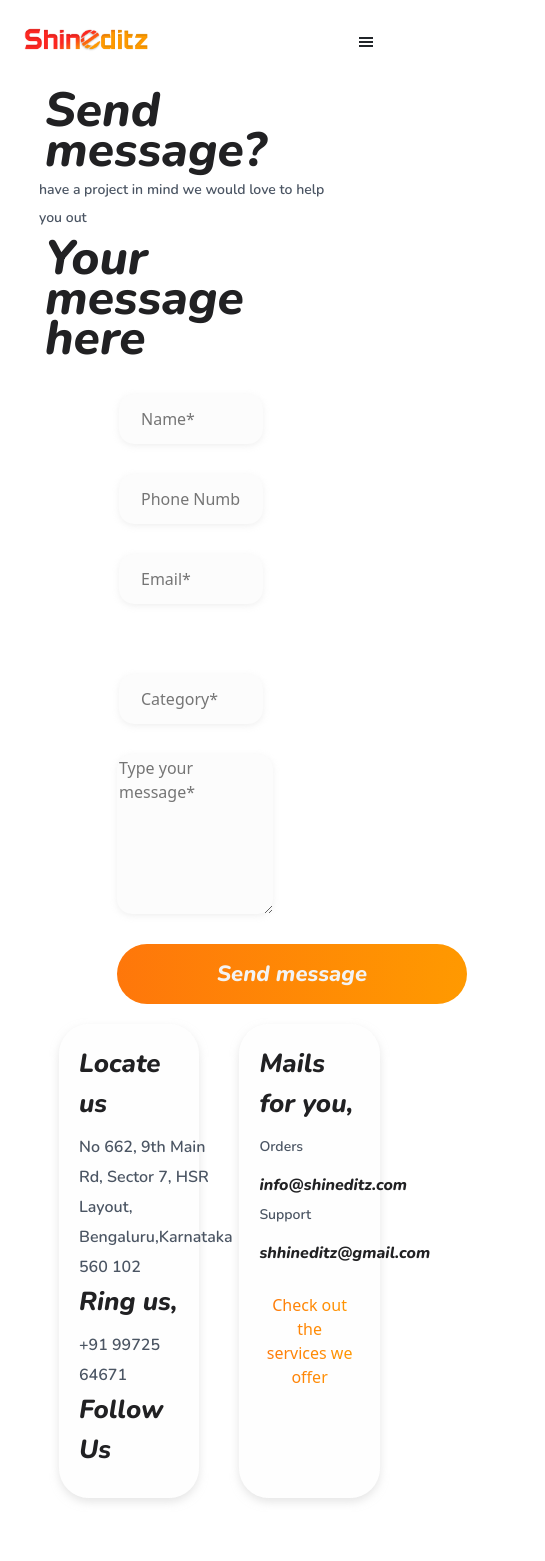
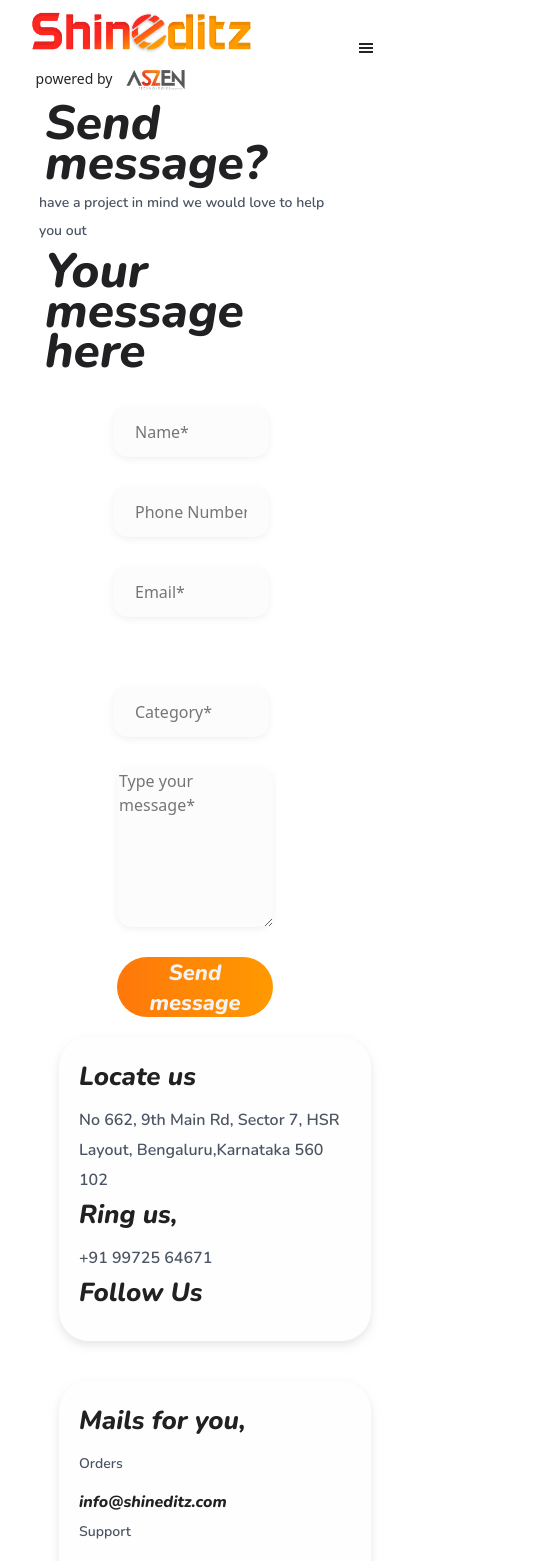
Before and after one commit to Nirmalnio/Shineditz, a React (Create React App) app: page /contact in a window 390 px wide. Shown: the top 1561 px of the page, 545 px wide, since content can reach past the window. Before the commit the page ends 1528 px from the top, so only its background shows below. Built offline with nearby package versions, Linux system fonts and the light colour scheme.

Commit message:
header/footer Aszen logo

```diff
--- a/package.json
+++ b/package.json
@@ -14,8 +14,9 @@
     "react-bootstrap": "^2.7.2",
     "react-dom": "^18.2.0",
     "react-icons": "^4.8.0",
+    "react-responsive": "^9.0.2",
     "react-router-dom": "^6.9.0",
-    "react-scripts": "5.0.1",
+    "react-scripts": "^5.0.1",
     "web-vitals": "^2.1.4"
   },
   "scripts": {
--- a/src/Components/Footer/Footer.css
+++ b/src/Components/Footer/Footer.css
@@ -1,16 +1,18 @@
-.footermaindiv{
+.footermaindiv {
     /* position: sticky;
     bottom: 0; */
     background: #fff;
     padding: 40px 60px;
 }
-.footerinside{
+
+.footerinside {
     display: flex;
     justify-content: space-between;
     align-items: flex-start;
 }
 
-.footerlogotxt{
+.footerlogotxt {
+    padding-left: 15px;
     font-family: 'Nunito';
     font-style: normal;
     font-weight: 500;
@@ -23,23 +25,25 @@ line-height: 28px;
 
     color: #4B5563;
 }
-.footerlogo{
+
+.footerlogo {
     width: 190px;
     height: auto;
 }
 
-.footeroptions{
+.footeroptions {
     display: flex;
     justify-content: space-between;
     width: 50vw;
 }
 
-.footeroptions div{
+.footeroptions div {
 
     display: flex;
     flex-direction: column;
     align-items: center;
 }
+
 .footeroptions div span {
     font-family: 'Nunito';
     font-style: normal;
@@ -47,29 +51,31 @@ font-weight: 500;
     font-size: 18px;
     line-height: 25px;
     color: #4B5563;
-margin:  2vh 0;
+    margin: 2vh 0;
     text-align: start;
 }
 
-.footerbtm{
-    border-top:  0.8px solid rgba(75, 85, 99, 0.3);
+.footerbtm {
+    border-top: 0.8px solid rgba(75, 85, 99, 0.3);
     display: flex;
     justify-content: space-between;
     padding: 12px;
 }
 
-@media screen and (max-width: 680px){
- .footerinside{
+@media screen and (max-width: 680px) {
+    .footerinside {
         display: flex;
         flex-direction: column;
         align-items: center;
     }
- .footeroptions{
+
+    .footeroptions {
         display: flex;
         flex-direction: column;
         align-items: center;
     }
- .footeroptions div{
+
+    .footeroptions div {
         margin: 2vh 0px;
     }
 
--- a/src/Components/Footer/Footer.jsx
+++ b/src/Components/Footer/Footer.jsx
@@ -1,5 +1,6 @@
 import React from 'react'
 import Logo from '../../Assets/Images/Shine Logo 3.jpg'
+import AszenLogo from '../../Assets/Images/Aszen Logo 1.jpg'
 import { Link } from 'react-router-dom'
 import "./Footer.css"
 function Footer() {
@@ -10,6 +11,9 @@ function Footer() {
            <div>
                 <img src={Logo} alt="" className='footerlogo'/> <br />
                 <span className='footerlogotxt'>Enhancing photo images</span>
+               <div style={{padding:"20px"}}> <small >powered by <img src={AszenLogo} className='AszenLogo' alt="Aszentech"/> </small>
+
+           </div>
            </div>
 
            <div className='footeroptions'>
--- a/src/Components/Head/Header.css
+++ b/src/Components/Head/Header.css
@@ -12,8 +12,12 @@
 }
 
 .headerlogo{
-   width: 140px;
+   width: 250px;
    height: auto;
+}
+.AszenLogo{
+   width:30%;
+   height:auto;
 }
 .headermenu ul {
    display: flex;
--- a/src/Components/Head/Header.jsx
+++ b/src/Components/Head/Header.jsx
@@ -1,6 +1,7 @@
 import React from 'react'
 import "./Header.css"
 import Logo from '../../Assets/Images/Shine Logo 3.jpg'
+import AszenLogo from '../../Assets/Images/Aszen Logo 1.jpg'
 import { Link } from 'react-router-dom'
 import Offcanvas from 'react-bootstrap/Offcanvas';
 import {menuicon} from "../../Assets/icon"
@@ -24,7 +25,8 @@ function Header() {
     <>
     <div className='headerDiv'>
         <div>
-           <Link to="/"> <img src={Logo} alt="Shineditz" className='headerlogo' /></Link>
+           <Link to="/"> <img src={Logo} alt="Shineditz" className='headerlogo' /></Link><br/>
+           <small style={{padding:"20px"}} >powered by <img src={AszenLogo} className='AszenLogo' alt="Aszentech"/> </small>
         </div>
         <div className='headermenu'>
             <ul>
--- a/src/pages/contact/contact.css
+++ b/src/pages/contact/contact.css
@@ -57,7 +57,7 @@
     background: #FCFCFC;
     box-shadow: 0px 2px 6px rgba(205, 205, 205, 0.3);
     border-radius: 15px;
-    width: -webkit-fill-available;
+    width: 100%;
     height: 50px;
     border-color: transparent;
     margin: 10px 10px 20px 2px;
@@ -82,12 +82,12 @@
     border-radius: 15px;
 }
 
-.button1 {
+.contactbutton {
     margin:0 25%;
     background: radial-gradient(293.15% 5244.37% at 100% 121.13%, #FF9A00 0%, #FD331F 100%)
         /* warning: gradient uses a rotation that is not supported by CSS and may not behave as expected */
     ;
-    width: 555px;
+    width: 50%;
     height: 60px;
     border:none;
     border-radius: 30px;
@@ -103,7 +103,7 @@
 }
 
 .contactcard{
-    width:45%;
+    width:100%;
     margin:20px;
     padding: 20px;;
     background: rgba(252, 252, 252, 0.4);
@@ -118,6 +118,10 @@ border-radius: 30px;
     justify-content: space-between;
 
 }
+@media screen and (max-width: 860px){
+    .carddisplay{
+      flex-direction: column;
+    }}
 
 .cardh6{
 
--- a/src/pages/contact/contact.jsx
+++ b/src/pages/contact/contact.jsx
@@ -79,7 +79,7 @@ function Contact() {
             </div>
 
 
-            <button className='button1' type="submit">Send message</button>
+            <button className='contactbutton' type="submit">Send message</button>
           </form>
         </div>
 
--- a/src/pages/pricing/pricing.css
+++ b/src/pages/pricing/pricing.css
@@ -148,6 +148,7 @@
     line-height: 70px;
     text-align: center;
     color: #212123;
+    justify-content: center;
     /* display: flex;
     align-items: center; */
 }
--- a/src/pages/pricing/pricing.jsx
+++ b/src/pages/pricing/pricing.jsx
@@ -1,6 +1,7 @@
 import React, { useState } from "react";
 import { Link } from 'react-router-dom';
 import Header from "../../Components/Head/Header";
+import Footer from "../../Components/Footer/Footer";
 import './pricing.css';
 import bag from "../../Assets/Images/bag.jpg";
 import schoolbag from "../../Assets/Images/schoolbag.jpg";
@@ -124,7 +125,9 @@ function Pricing() {
             {/* <div>
                 <h1 style={{ marginBottom: 100,marginTop:100 }} className="headdiv">Frequently Asked Questions</h1>
             </div> */}
+            <Footer/>
         </div>
+
     )
 
 }
```
Also changed, not shown: src/Assets/Images/Aszen Logo 1.jpg (added), 1 other file (tests, documents, lock files or other folders). Lines whose indentation alone changed are shown as unchanged.
